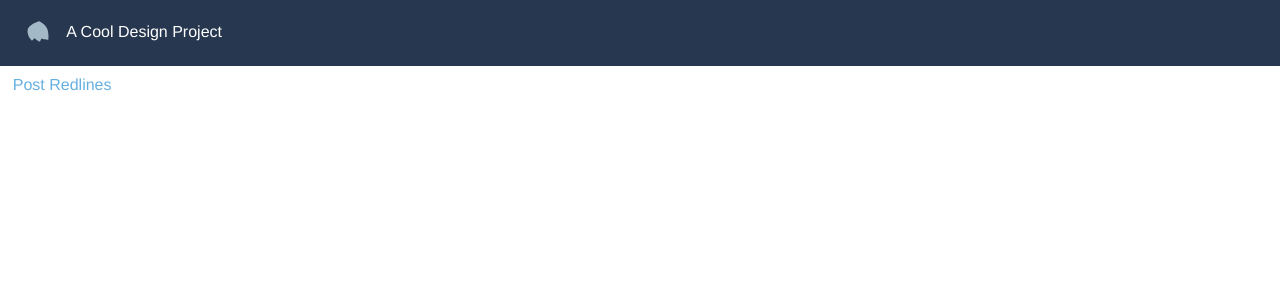
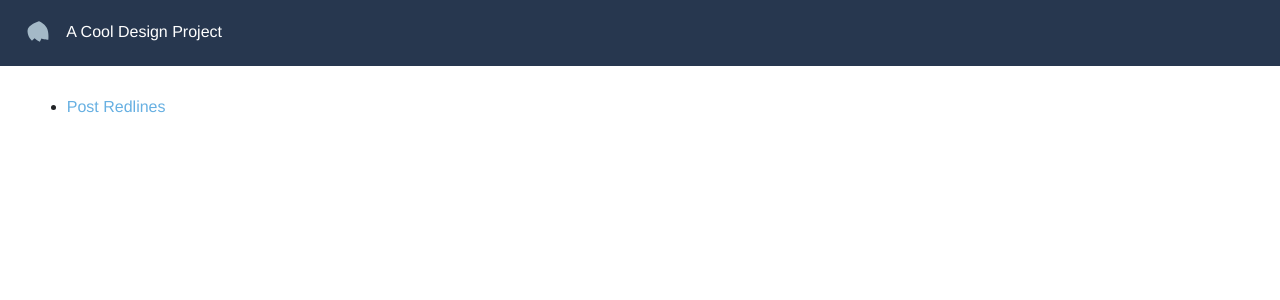
Before and after one commit to mamuso/jekyll-design-projects, a Jekyll site: the page built from index.html, in a window 1280 px wide. Shown: the top 300 px of the page. Built offline with Jekyll 4.4.1, drawn with Linux system fonts in a browser that asks for light colours.

```diff
--- a/_layouts/redlines.html
+++ b/_layouts/redlines.html
@@ -8,7 +8,7 @@
   {% include header.html %}
 
   <div class="redlines-toolbar" id="redlines-toolbar">
-    <a href="#" id="redlines-toolbar-action">X</a>
+    <a href="#" id="redlines-toolbar-action"><img src="{{ "/img/icon-close.svg" | prepend: site.baseurl }}" width="20" id="redlines-toolbar-action-close"><img src="{{ "/img/icon-gear.svg" | prepend: site.baseurl }}" width="20" id="redlines-toolbar-action-gear" class="hide"></a>
     <ul>
       {% if page.redlines.verticalgrid %}
         <li><input name="conf" type="checkbox" id="vgrid"> <label for="vgrid">Grid</label></li>
--- a/css/default.scss
+++ b/css/default.scss
@@ -8,6 +8,10 @@
         "variables",
         "base"
 ;
+
+.site-nav {
+  padding: 22px
+}
 
 // ---
 // # Only the main Sass file needs front matter (the dashes are enough)
--- a/css/redlines.scss
+++ b/css/redlines.scss
@@ -115,10 +115,18 @@
   padding: $spacing-unit/1.8;
   background: rgba(255, 255, 255, 0.7);
   border: 1px solid $grey-lighter;
+  &.closed {
+    background-color: $grey-lighter;
+    ul { display: none; }
+  }
   #redlines-toolbar-action {
     position: absolute;
-    right: 15px;
-    top: 15px;
+    right: 9px;
+    top: 9px;
+    opacity: 0.5;
+    &:hover {
+      opacity: 1;
+    }
   }
   ul {
     list-style: none;
--- a/index.html
+++ b/index.html
@@ -5,14 +5,15 @@ layout: default
 <div class="home">
 
     <nav class="site-nav">
+      <ul>
 
-      <div class="trigger">
         {% for page in site.pages %}
         {% if page.title %}
-        <a class="page-link" href="{{ page.url | prepend: site.baseurl }}">{{ page.title }}</a>
+        <li><a class="page-link" href="{{ page.url | prepend: site.baseurl }}">{{ page.title }}</a></li>
         {% endif %}
         {% endfor %}
-      </div>
+
+      </ul>
     </nav>
 
 
```
Also changed, not shown: js/redlines.js (+8 -0 lines), img/icon-close.svg (added), img/icon-gear.svg (added).
